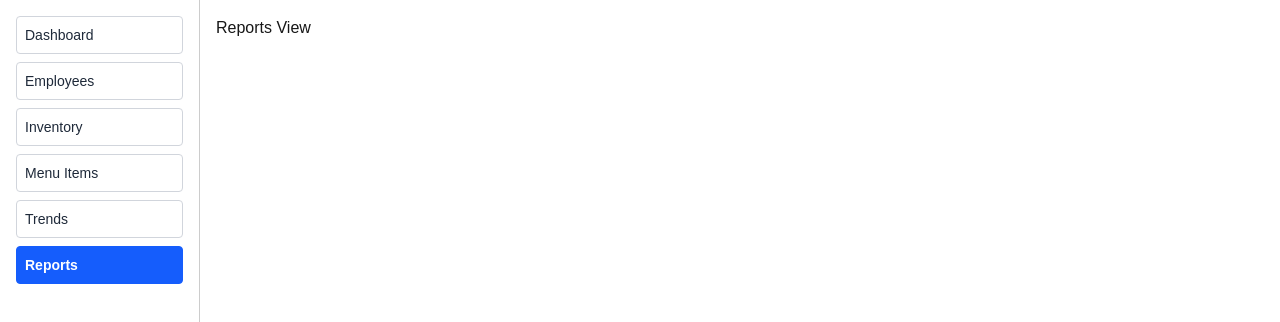
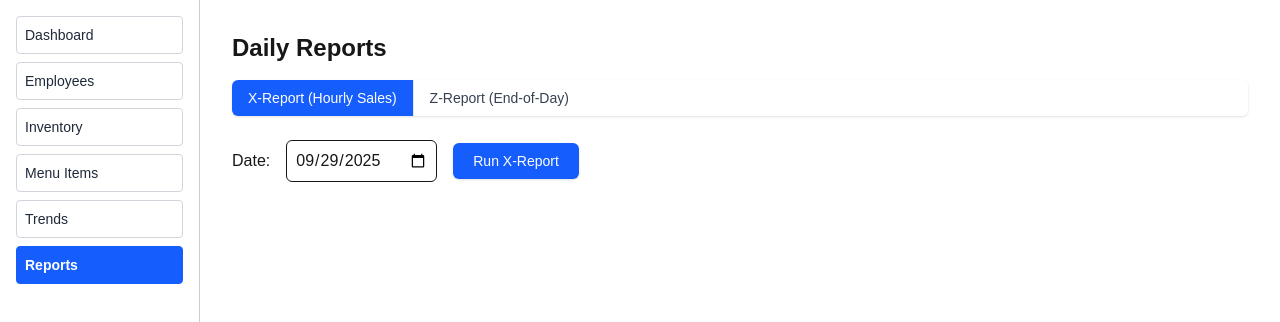
Before and after one commit to CSCE331-Fall2025-900-911/project3_y1, a Next.js app in the folder 331project3/: page /manager in a window 1280 px wide. Both pictures are taken after a click on the button "Reports". Shown: the top 322 px of the page. Built offline with nearby package versions, Linux system fonts and the light colour scheme.

Commit message:
x-report and z-report page with date selection

```diff
--- a/331project3/app/manager/components/ReportsView.tsx
+++ b/331project3/app/manager/components/ReportsView.tsx
@@ -1,5 +1,208 @@
-import React from 'react';
+"use client";
+
+import React, { useState } from 'react';
+import {
+    BarChart,
+    Bar,
+    XAxis,
+    YAxis,
+    Tooltip,
+    Legend,
+    ResponsiveContainer,
+    CartesianGrid
+} from 'recharts';
+import { XReportData, ZReportData } from '../../types/manager';
+
+const getTodayString = () => {
+    const date = new Date(2025, 8, 29);
+    return date.toISOString().split('T')[0];
+};
+
+type ReportType = 'x-report' | 'z-report';
 
 export default function ReportsView() {
-	return <div>Reports View</div>;
+    const [reportType, setReportType] = useState<ReportType>('x-report');
+    const [date, setDate] = useState(getTodayString());
+    const [isLoading, setIsLoading] = useState(false);
+    const [error, setError] = useState<string | null>(null);
+
+    // xreport state
+    const [xReportData, setXReportData] = useState<XReportData[]>([]);
+
+    //zreport state
+    const [zReportData, setZReportData] = useState<ZReportData | null>(null);
+
+    const fetchXReport = async (selectedDate: string) => {
+        setIsLoading(true);
+        setError(null);
+        setXReportData([]);
+        try {
+            const params = new URLSearchParams({ date: selectedDate });
+            const response = await fetch(`/api/manager/reports/x-report?${params.toString()}`);
+            if (!response.ok) {
+                const err = await response.json();
+                throw new Error(err.message || 'Failed to fetch X-Report');
+            }
+            const data: XReportData[] = await response.json();
+            setXReportData(data);
+        } catch (err) {
+            setError((err as Error).message);
+        } finally {
+            setIsLoading(false);
+        }
+    };
+
+    const generateZReport = async () => {
+        setIsLoading(true);
+        setError(null);
+        setZReportData(null);
+        try {
+            const response = await fetch('/api/manager/reports/z-report', {
+                method: 'POST',
+                headers: { 'Content-Type': 'application/json' },
+                body: JSON.stringify({ date: date })
+            });
+            const data: ZReportData = await response.json();
+            setZReportData(data);
+            if (data.status === 'ERROR') {
+                throw new Error(data.message || 'Failed to generate Z-Report');
+            }
+        } catch (err) {
+            setError((err as Error).message);
+        } finally {
+            setIsLoading(false);
+        }
+    };
+
+    const renderXReport = () => (
+        <div>
+            <div className="flex items-center gap-4 mb-4">
+                <label htmlFor="x-date" className="font-medium">Date:</label>
+                <input
+                    id="x-date"
+                    type="date"
+                    value={date}
+                    onChange={(e) => setDate(e.target.value)}
+                    className="p-2 border rounded-md"
+                />
+                <button
+                    onClick={() => fetchXReport(date)}
+                    disabled={isLoading}
+                    className="rounded-md bg-blue-600 px-5 py-2 text-sm font-medium text-white shadow-sm hover:bg-blue-700 disabled:bg-gray-400"
+                >
+                    {isLoading ? 'Loading...' : 'Run X-Report'}
+                </button>
+            </div>
+
+            {error && <p className="text-red-500">Error: {error}</p>}
+
+            {xReportData.length > 0 && (
+                <div className="w-full h-[400px] mt-6">
+                    <ResponsiveContainer width="100%" height="100%">
+                        <BarChart data={xReportData}>
+                            <CartesianGrid strokeDasharray="3 3" />
+                            <XAxis dataKey="hour" label={{ value: 'Hour of the Day', position: 'insideBottom', offset: -5 }} />
+                            <YAxis label={{ value: 'Total Sales ($)', angle: -90, position: 'insideLeft' }} />
+                            <Tooltip formatter={(value: number) => `$${value.toFixed(2)}`} />
+                            <Legend />
+                            <Bar dataKey="sales_totals" name="Total Sales" fill="#8884d8" />
+                        </BarChart>
+                    </ResponsiveContainer>
+                </div>
+            )}
+        </div>
+    );
+
+    const renderZReport = () => (
+        <div>
+            <div className="flex items-center gap-4 mb-4">
+                <label htmlFor="z-date" className="font-medium">Date:</label>
+                <input
+                    id="z-date"
+                    type="date"
+                    value={date}
+                    onChange={(e) => setDate(e.target.value)}
+                    className="p-2 border rounded-md"
+                />
+                <button
+                    onClick={generateZReport}
+                    disabled={isLoading}
+                    className="rounded-md bg-green-600 px-5 py-2 text-sm font-medium text-white shadow-sm hover:bg-green-700 disabled:bg-gray-400"
+                >
+                    {isLoading ? 'Generating...' : 'Generate Z-Report'}
+                </button>
+            </div>
+
+            {error && <p className="text-red-500">Error: {error}</p>}
+
+            {zReportData && (
+                <div className="mt-6 p-4 bg-gray-50 border rounded-lg">
+                    <h3 className="text-xl font-semibold mb-4">Z-Report for {date}</h3>
+                    <pre className="text-sm font-mono whitespace-pre-wrap">
+                        {zReportData.status === 'SUCCESS' && (
+                            <>
+                                <strong>--- REPORT GENERATED SUCCESSFULLY ---</strong><br /><br />
+                                <strong>Total Sales:</strong> ${zReportData.totalSales?.toFixed(2) ?? '0.00'}<br />
+                                <strong>Total Items Sold:</strong> {zReportData.totalItemsSold ?? '0'}<br /><br />
+
+                                <strong>--- Sales by Category ---</strong><br />
+                                {Object.entries(zReportData.salesByCategory ?? {}).length > 0 ?
+                                    Object.entries(zReportData.salesByCategory ?? {}).map(([category, total]) => (
+                                        `${category}: $${total.toFixed(2)}\n`
+                                    )) : 'No category sales recorded.\n'}
+                                <br />
+
+                                <strong>--- Ingredient Usage Summary ---</strong><br />
+                                {Object.entries(zReportData.ingredientUsage ?? {}).length > 0 ?
+                                    Object.entries(zReportData.ingredientUsage ?? {}).map(([name, total]) => (
+                                        `${name}: ${total.toFixed(2)} units\n`
+                                    )) : 'No ingredients used today.\n'}
+                                <br />
+                                <strong>ACTION:</strong> Report generated and logged.
+                            </>
+                        )}
+                        {zReportData.status === 'ALREADY_RUN' && (
+                            <strong>REPORT ALREADY RUN FOR THIS DAY.</strong>
+                        )}
+                        {zReportData.status === 'ERROR' && (
+                            <strong>FATAL ERROR: {zReportData.message}</strong>
+                        )}
+                    </pre>
+                </div>
+            )}
+        </div>
+    );
+
+    return (
+        <div className="p-4">
+            <h1 className="text-2xl font-bold mb-4">Daily Reports</h1>
+
+            {/* Report Type Toggle */}
+            <div className="flex rounded-md shadow-sm mb-6">
+                <button
+                    onClick={() => setReportType('x-report')}
+                    className={`px-4 py-2 text-sm font-medium rounded-l-md ${
+                        reportType === 'x-report'
+                        ? 'bg-blue-600 text-white'
+                        : 'bg-white text-gray-700 hover:bg-gray-50'
+                    }`}
+                >
+                    X-Report (Hourly Sales)
+                </button>
+                <button
+                    onClick={() => setReportType('z-report')}
+                    className={`px-4 py-2 text-sm font-medium rounded-r-md border-l border-gray-200 ${
+                        reportType === 'z-report'
+                        ? 'bg-blue-600 text-white'
+                        : 'bg-white text-gray-700 hover:bg-gray-50'
+                    }`}
+                >
+                    Z-Report (End-of-Day)
+                </button>
+            </div>
+
+            {/* Render selected report view */}
+            {reportType === 'x-report' ? renderXReport() : renderZReport()}
+        </div>
+    );
 }
```
